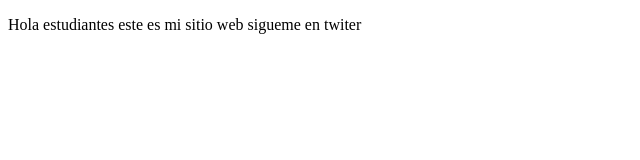
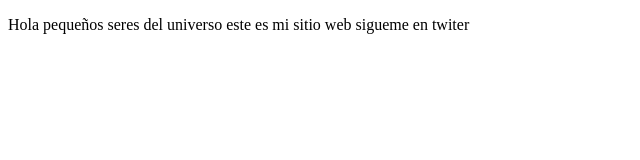
Before and after one commit to AngelMPR/proyectoDemo, a plain HTML site: page index.html in a window 1280 px wide. Shown: the whole page, without its empty margins (0-640 px from the left). Drawn offline with Linux system fonts and the light colour scheme.

Commit message:
cambios agregados

```diff
--- a/index.html
+++ b/index.html
@@ -8,7 +8,7 @@
 </head>
 <body>
     <p>
-        Hola estudiantes este es mi sitio web
+        Hola pequeños seres del universo este es mi sitio web
         sigueme en twiter
 
     </p>
```
